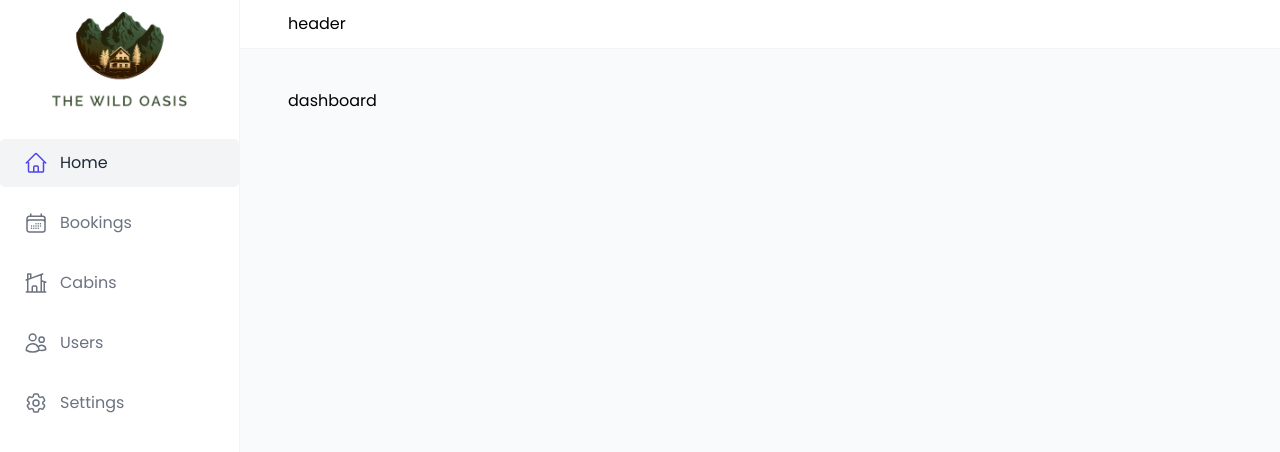
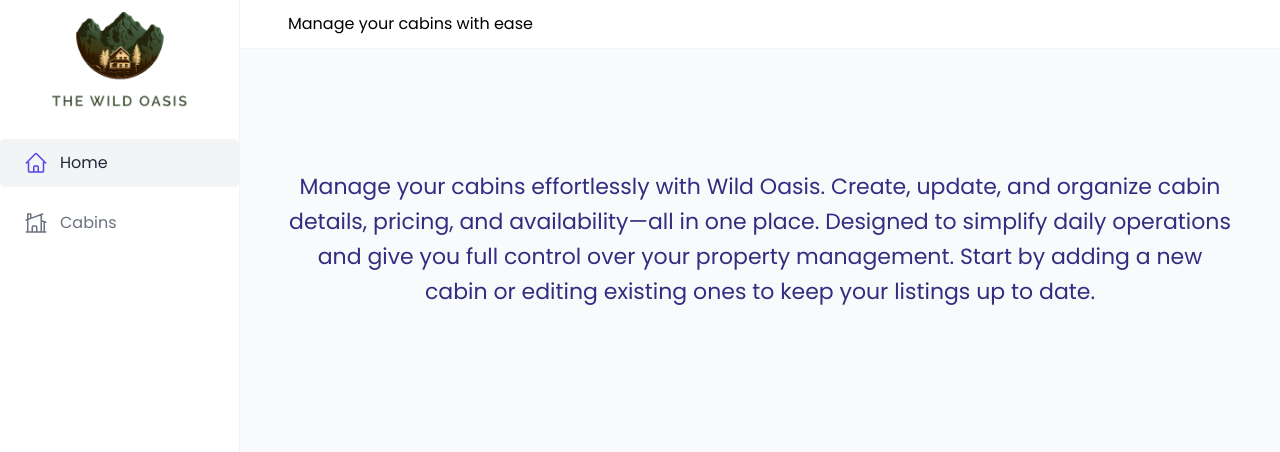
Before and after one commit to BijetaSah/the-wild-oasis, a React (Vite) app: page /dashboard in a window 1280 px wide. Shown: the top 452 px of the page. Built offline with nearby package versions, Linux system fonts and the light colour scheme; a web font is replaced by a local one.

Commit message:
feat : add text to home and header

```diff
--- a/src/App.jsx
+++ b/src/App.jsx
@@ -3,11 +3,11 @@ import { QueryClient, QueryClientProvider } from "@tanstack/react-query";
 
 import GlobalStyles from "./styles/GlobalStyles";
 import Dashboard from "./pages/Dashboard";
-import Account from "./pages/Account";
-import Users from "./pages/Users";
-import Settings from "./pages/Settings";
-import Bookings from "./pages/Bookings";
-import Login from "./pages/Login";
+// import Account from "./pages/Account";
+// import Users from "./pages/Users";
+// import Settings from "./pages/Settings";
+// import Bookings from "./pages/Bookings";
+// import Login from "./pages/Login";
 import Cabins from "./pages/Cabins";
 import PageNotFound from "./pages/PageNotFound";
 import Applayout from "./ui/Applayout";
@@ -29,14 +29,14 @@ function App() {
           <Route path="/" element={<Applayout />}>
             <Route index element={<Navigate replace to={"dashboard"} />} />
             <Route path="dashboard" element={<Dashboard />} />
-            <Route path="users" element={<Users />} />
-            <Route path="settings" element={<Settings />} />
+            {/* <Route path="users" element={<Users />} /> */}
+            {/* <Route path="settings" element={<Settings />} /> */}
             <Route path="cabins" element={<Cabins />} />
-            <Route path="bookings" element={<Bookings />} />
-            <Route path="/account" element={<Account />} />
+            {/* <Route path="bookings" element={<Bookings />} />
+            <Route path="/account" element={<Account />} /> */}
           </Route>
 
-          <Route path="/login" element={<Login />} />
+          {/* <Route path="/login" element={<Login />} /> */}
           <Route path="*" element={<PageNotFound />} />
         </Routes>
       </BrowserRouter>
--- a/src/pages/Account.jsx
+++ /dev/null
@@ -1,5 +0,0 @@
-function Account() {
-  return <div>Accounts</div>;
-}
-
-export default Account;
--- a/src/pages/Bookings.jsx
+++ /dev/null
@@ -1,5 +0,0 @@
-function Bookings() {
-  return <div>bookings</div>;
-}
-
-export default Bookings;
--- a/src/pages/Dashboard.jsx
+++ b/src/pages/Dashboard.jsx
@@ -1,5 +1,30 @@
+import styled from "styled-components";
+
+const StyledP = styled.p`
+  text-align: center;
+  line-height: 1.6;
+  font-size: 2.2rem;
+  color: var(--color-brand-900);
+`;
+const StyledDiv = styled.div`
+  height: 30rem;
+  display: flex;
+  justify-content: center;
+  align-items: center;
+`;
+
 function Dashboard() {
-  return <div>dashboard</div>;
+  return (
+    <StyledDiv>
+      <StyledP>
+        Manage your cabins effortlessly with Wild Oasis. Create, update, and
+        organize cabin details, pricing, and availability—all in one place.
+        Designed to simplify daily operations and give you full control over
+        your property management. Start by adding a new cabin or editing
+        existing ones to keep your listings up to date.
+      </StyledP>
+    </StyledDiv>
+  );
 }
 
 export default Dashboard;
--- a/src/pages/Login.jsx
+++ /dev/null
@@ -1,5 +0,0 @@
-function Login() {
-  return <div>Login</div>;
-}
-
-export default Login;
--- a/src/pages/Settings.jsx
+++ /dev/null
@@ -1,5 +0,0 @@
-function Settings() {
-  return <div>Settings</div>;
-}
-
-export default Settings;
--- a/src/pages/Users.jsx
+++ /dev/null
@@ -1,5 +0,0 @@
-function Users() {
-  return <div>Users</div>;
-}
-
-export default Users;
--- a/src/ui/Header.jsx
+++ b/src/ui/Header.jsx
@@ -8,7 +8,7 @@ const StyledHeader = styled.header`
 `;
 
 function Header() {
-  return <StyledHeader>header</StyledHeader>;
+  return <StyledHeader>Manage your cabins with ease</StyledHeader>;
 }
 
 export default Header;
--- a/src/ui/MainNavbar.jsx
+++ b/src/ui/MainNavbar.jsx
@@ -10,10 +10,10 @@ import {
 
 const navbarData = [
   { icon: <HiOutlineHome />, name: "Home", url: "/dashboard" },
-  { icon: <HiOutlineCalendarDays />, name: "Bookings", url: "/bookings" },
+  // { icon: <HiOutlineCalendarDays />, name: "Bookings", url: "/bookings" },
   { icon: <HiOutlineHomeModern />, name: "Cabins", url: "/cabins" },
-  { icon: <HiOutlineUsers />, name: "Users", url: "/users" },
-  { icon: <HiOutlineCog6Tooth />, name: "Settings", url: "/settings" },
+  // { icon: <HiOutlineUsers />, name: "Users", url: "/users" },
+  // { icon: <HiOutlineCog6Tooth />, name: "Settings", url: "/settings" },
 ];
 
 const Navlist = styled.ul`
```
Also changed, not shown: src/ui/Modal.jsx (deleted, +0 -50 lines), src/ui/Pagination.jsx (deleted, +0 -57 lines), src/ui/Menus.jsx (deleted).
